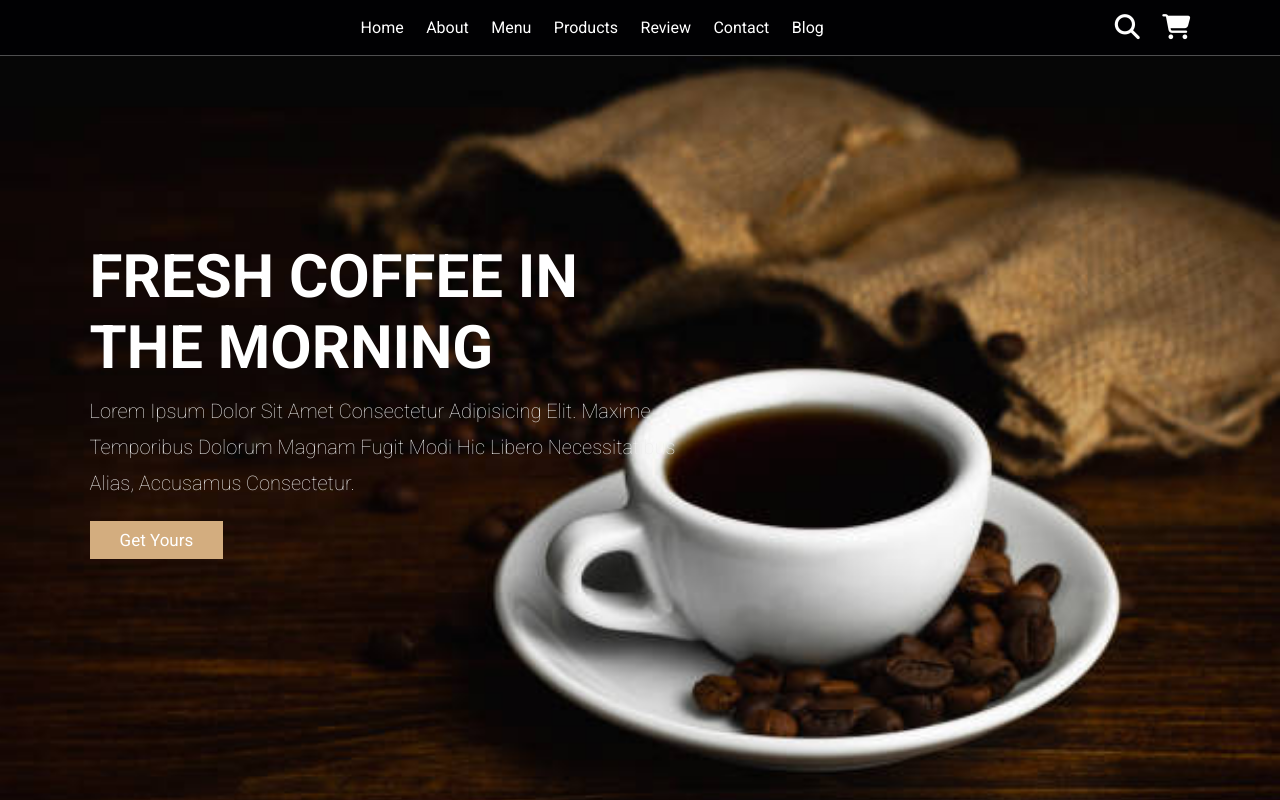
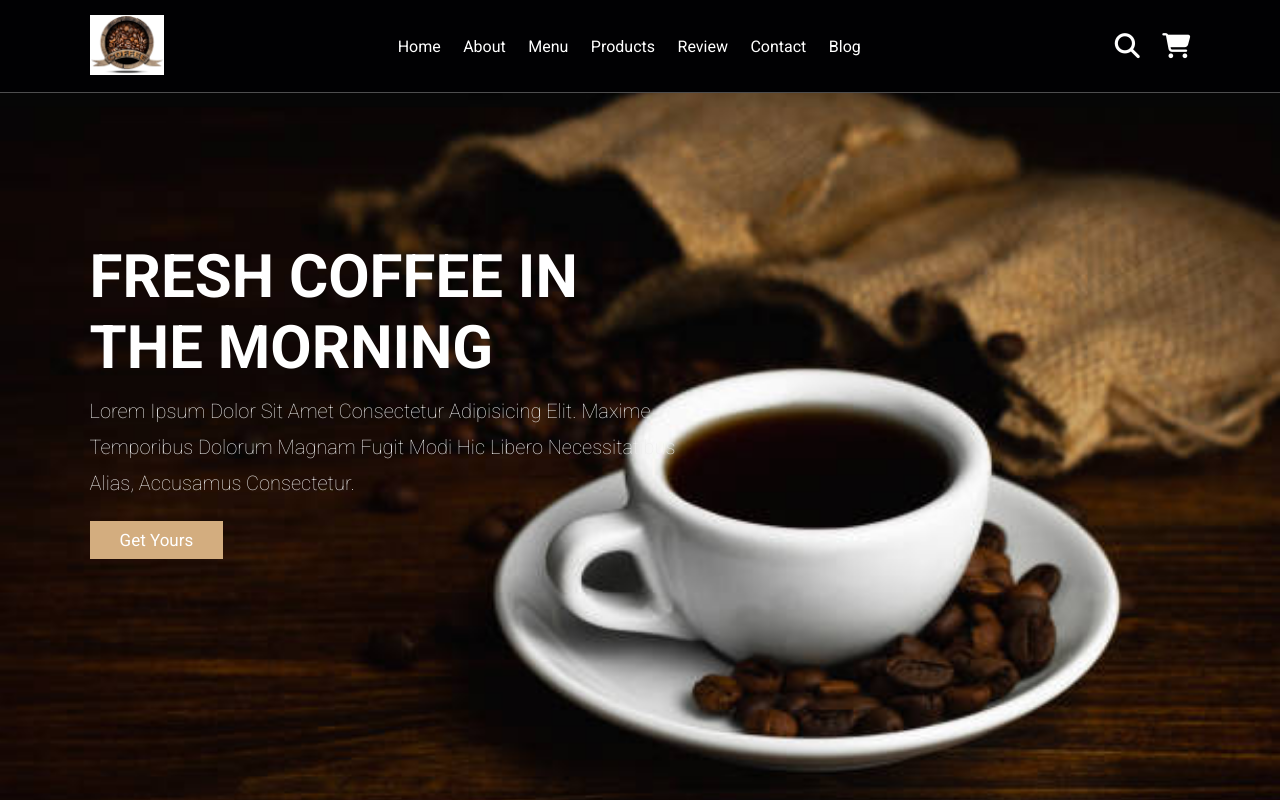
Before and after one commit to Daichi117/Coffee, a plain HTML site: page index.html in a window 1280 px wide. Shown: the top 800 px of the page. Drawn offline with Linux system fonts and the light colour scheme; files whose address does not match are found by name.

Commit message:
Update index.html

```diff
--- a/index.html
+++ b/index.html
@@ -17,7 +17,7 @@
 
   <header class="header">
     <a href="#" class="logo">
-      <img src="/img/icon.jpg" alt="">
+      <img src="icon.jpg" alt="">
     </a>
 
     <nav class="navbar"   >
```
